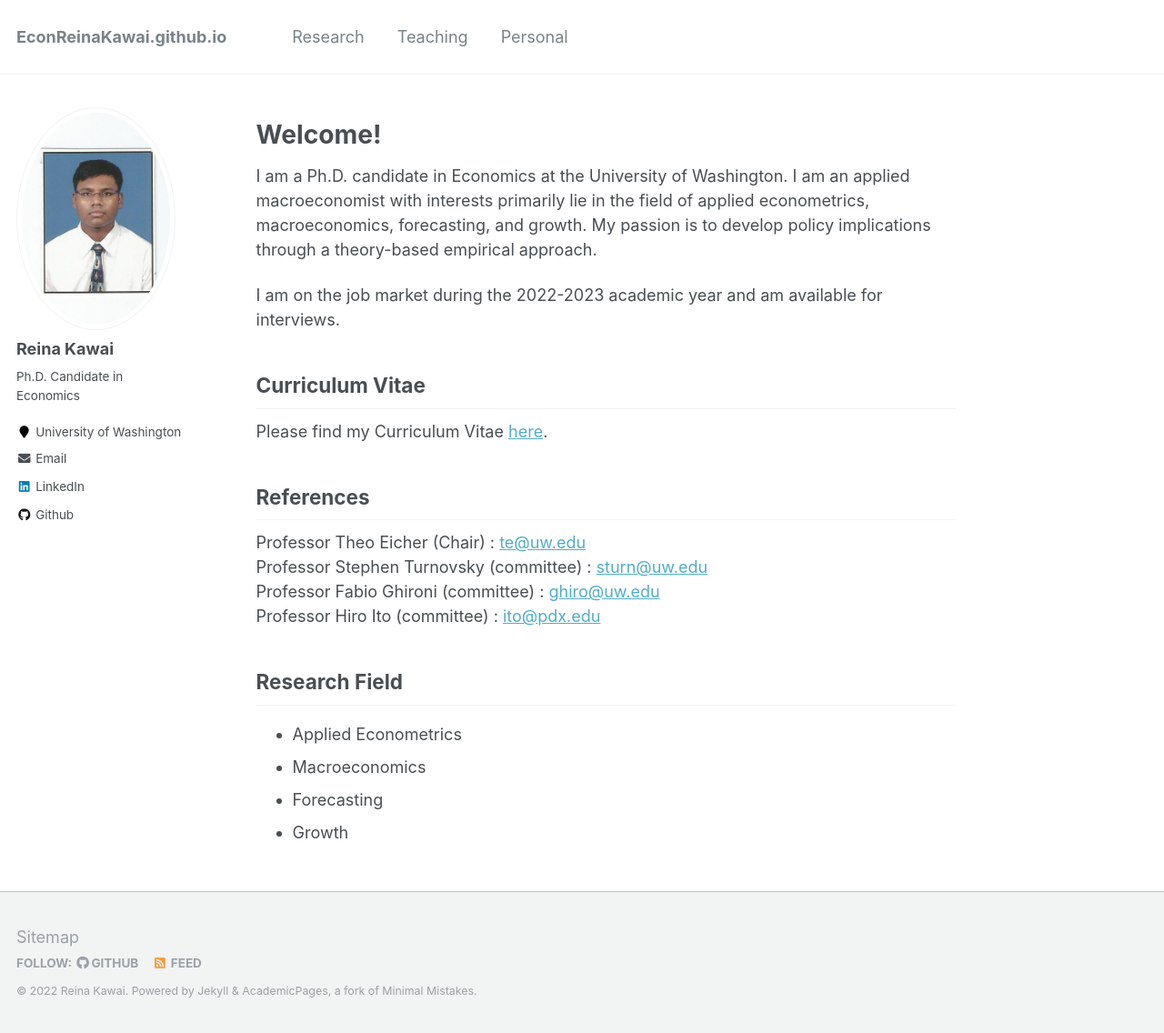
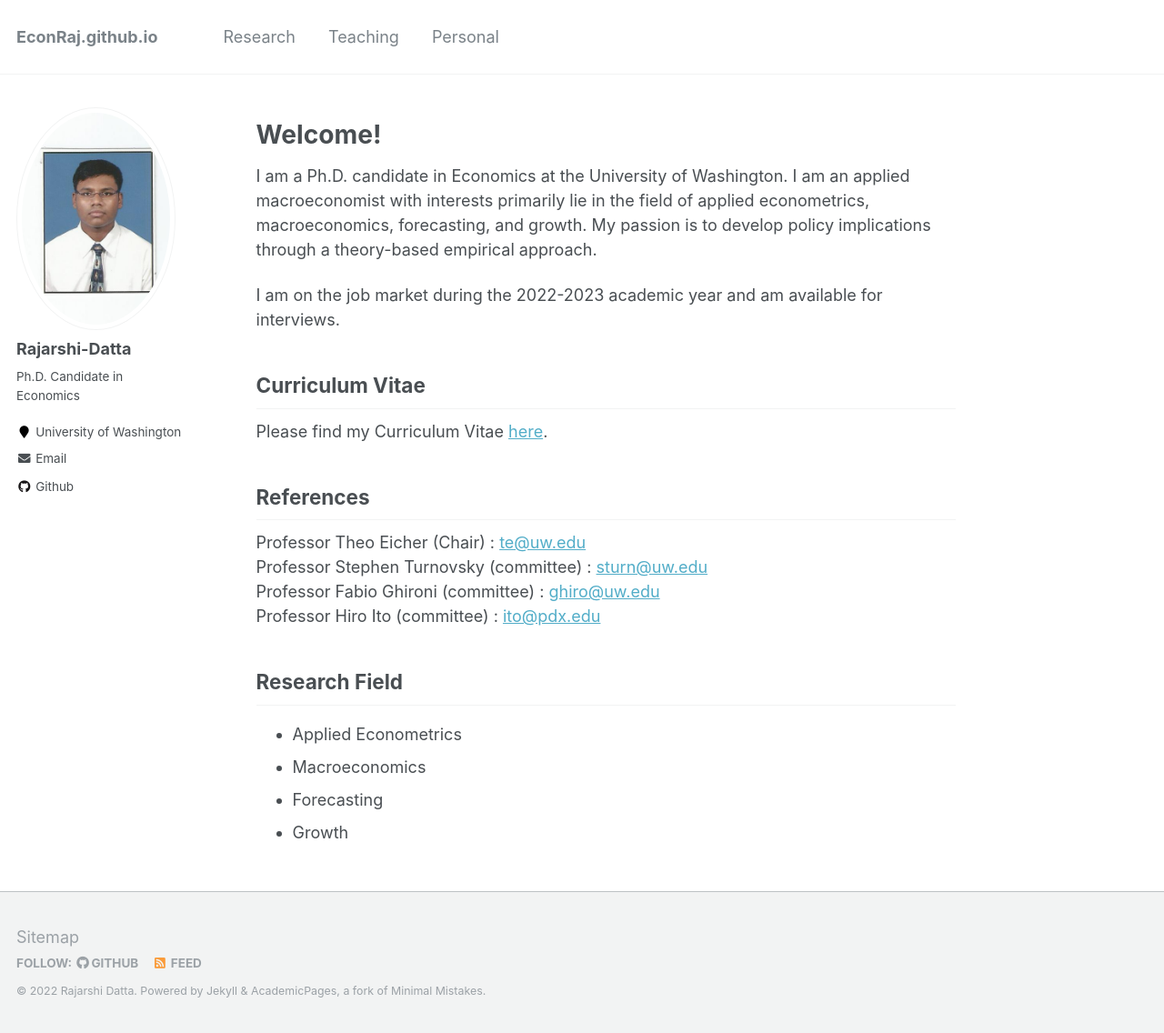
Before and after one commit to Reina-Kawai/Reina-Kawai.github.io, a Jekyll site: the page built from _pages/about.md, in a window 1280 px wide and 1136 px high. Shown: the whole window at 91% size. Built offline with Jekyll 4.4.1, drawn with Linux system fonts in a browser that asks for light colours.

Commit message:
Update _config.yml

```diff
--- a/_config.yml
+++ b/_config.yml
@@ -8,13 +8,13 @@
 
 # Site Settings
 locale                   : "en-US"
-title                    : "EconReinaKawai.github.io"
+title                    : "EconRaj.github.io"
 title_separator          : "-"
-name                     : &name "Reina Kawai"
+name                     : &name "Rajarshi Datta"
 description              : &description "University of Washington"
-url                      : https://Reina-Kawai.github.io # the base hostname & protocol for your site e.g. "https://mmistakes.github.io"
+url                      : https://Rajarshi-Datta.github.io # the base hostname & protocol for your site e.g. "https://mmistakes.github.io"
 baseurl                  : "" # the subpath of your site, e.g. "/blog"
-repository               : "Reina-Kawai/Reina-Kawai.github.io"
+repository               : "Rajarshi-Datta/Rajarshi-Datta.github.io"
 teaser                   :  # filename of teaser fallback teaser image placed in /images/, .e.g. "500x300.png"
 breadcrumbs              : false # true, false (default)
 words_per_minute         : 160
@@ -81,14 +81,14 @@ analytics:
 
 # Site Author
 author:
-  name             : "Reina Kawai"
+  name             : "Rajarshi-Datta"
   avatar           : "Website-DP-RD.jpg"
   bio              : "Ph.D. Candidate in Economics"
   #location         : "Seattle, WA"
   employer         : "University of Washington"
   #pubmed           : "https://www.ncbi.nlm.nih.gov/pubmed/?term=john+snow"
   #googlescholar    : "http://yourfullgooglescholarurl.com"
-  email            : "rkawai7@uw.edu"
+  email            : "rdatta2@uw.edu"
   researchgate     :  # example: "https://www.researchgate.net/profile/yourprofile"
   uri              :
   bitbucket        :
@@ -97,13 +97,13 @@ author:
   flickr           :
   facebook         :
   foursquare       :
-  github           : "Reina-Kawai"
+  github           : "Rajarshi-Datta"
   google_plus      :
   keybase          :
   instagram        :
   impactstory      : #"https://profiles.impactstory.org/u/xxxx-xxxx-xxxx-xxxx"
   lastfm           :
-  linkedin         : "reinakawai"
+  linkedin         : #"reinakawai"
   #orcid            : #"http://orcid.org/yourorcidurl"
   pinterest        :
   soundcloud       :
```
